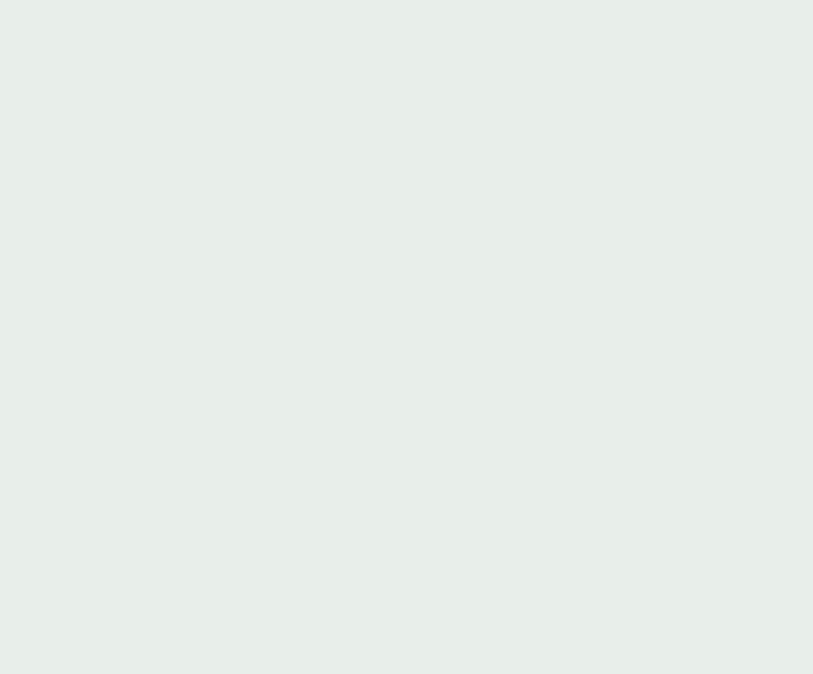
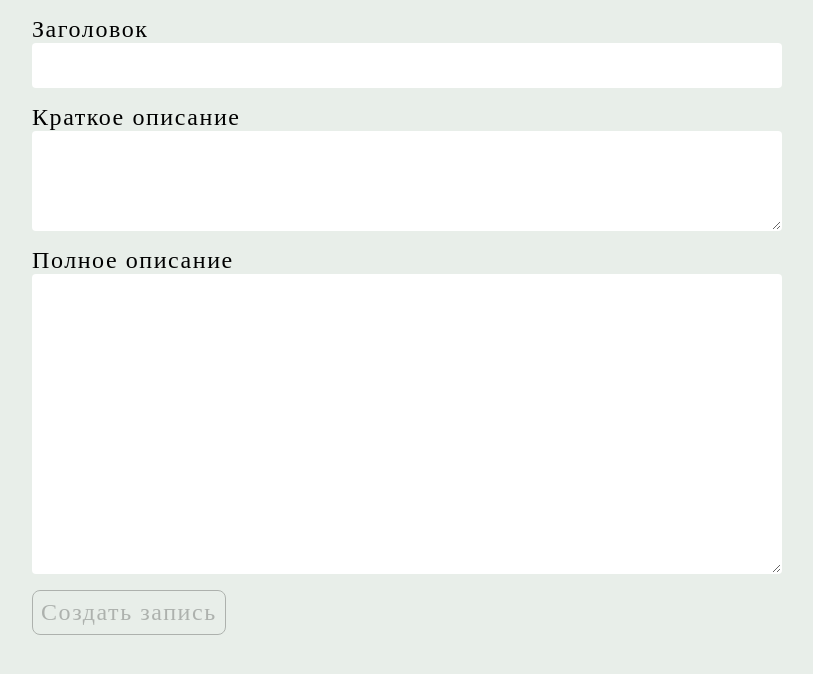
Before and after one commit to igorkondratev3/blog, a Vue app: page /create-post in a window 1280 px wide. Shown: the top 674 px of the page, without its empty margins (233-1046 px from the left). Built offline with nearby package versions, Linux system fonts and the light colour scheme; a web font is replaced by a local one.

Commit message:
add create post form

```diff
--- a/index.html
+++ b/index.html
@@ -2,6 +2,8 @@
 <html lang="ru">
   <head>
     <meta charset="UTF-8" />
+    <link rel="preconnect" href="https://fonts.googleapis.com" />
+    <link rel="preconnect" href="https://fonts.gstatic.com" crossorigin />
     <link rel="icon" href="/favicon.ico" />
     <meta name="viewport" content="width=device-width, initial-scale=1.0" />
     <title>Blog</title>
--- a/src/assets/index.css
+++ b/src/assets/index.css
@@ -1,5 +1,5 @@
-@import './styles/reset.css';
-@import './styles/font.css';
+@import "./styles/reset.css";
+@import "./styles/font.css";
 
 :root {
   --base: 100px;
@@ -21,3 +21,44 @@ body {
   min-height: 100vh;
   background-color: rgb(232, 238, 233);
 }
+
+.page {
+  display: flex;
+  flex-direction: column;
+  width: 100%;
+  min-height: 100vh;
+  padding: calc(var(--base) * 0.16);
+  font: 400 calc(var(--base) * 0.24) "Advent ProLA", "Advent ProCY";
+  letter-spacing: 0.065em;
+  color: black;
+}
+
+.base-button {
+  padding: calc(var(--base) * 0.08);
+  border: calc(var(--base) * 0.01) solid black;
+  border-radius: calc(var(--base) * 0.08);
+  text-decoration: none;
+  font: inherit;
+  letter-spacing: inherit;
+  color: inherit;
+  cursor: default;
+  text-align: center;
+  background-color: transparent;
+  transition: background-color 0.5s linear, color 0.5s linear;
+}
+
+.base-button:enabled:focus-visible,
+.base-button:enabled:hover {
+  color: white;
+  background-color: black;
+  outline: none;
+}
+
+.base-button:enabled:active {
+  box-shadow: calc(var(--base) * 0.1) calc(var(--base) * 0.05)
+    calc(var(--base) * 0.05) gray;
+}
+
+.base-button:disabled {
+  opacity: 25%;
+}
--- /dev/null
+++ b/src/components/CreatePost/postCreationForm/inputs/fullDescription.vue
@@ -0,0 +1,45 @@
+<script setup>
+defineProps({
+  value: String,
+});
+
+defineEmits(["input"]);
+</script>
+
+<template>
+  <label class="label-post">
+    Полное описание
+    <textarea
+      v-bind="$attrs"
+      class="full-post"
+      maxlength="255"
+      :value="value"
+      @input="$emit('input', $event.target.value)"
+    ></textarea>
+  </label>
+</template>
+
+<style>
+.full-post {
+  width: calc(var(--base) * 7.5);
+  height: calc(var(--base) * 3);
+  max-width: 100%;
+  max-height: calc(var(--base) * 5);
+  padding: calc(var(--base) * 0.08);
+  outline: none;
+  border: calc(var(--base) * 0.01) solid transparent;
+  border-radius: calc(var(--base) * 0.04);
+  font: inherit;
+  letter-spacing: inherit;
+  color: inherit;
+  background-color: white;
+}
+.title-post:focus-visible {
+  outline: calc(var(--base) * 0.01) solid black;
+}
+
+.label-post {
+  display: flex;
+  flex-direction: column;
+}
+</style>
--- /dev/null
+++ b/src/components/CreatePost/postCreationForm/inputs/shortDescription.vue
@@ -0,0 +1,46 @@
+<script setup>
+defineProps({
+  value: String,
+});
+
+defineEmits(["input"]);
+</script>
+
+<template>
+  <label class="label-post">
+    Краткое описание
+    <textarea
+      v-bind="$attrs"
+      class="short-post"
+      maxlength="100"
+      required
+      :value="value"
+      @input="$emit('input', $event.target.value)"
+    ></textarea>
+  </label>
+</template>
+
+<style>
+.short-post {
+  width: calc(var(--base) * 7.5);
+  height: calc(var(--base));
+  max-width: 100%;
+  max-height: calc(var(--base) * 2);
+  padding: calc(var(--base) * 0.08);
+  outline: none;
+  border: calc(var(--base) * 0.01) solid transparent;
+  border-radius: calc(var(--base) * 0.04);
+  font: inherit;
+  letter-spacing: inherit;
+  color: inherit;
+  background-color: white;
+}
+.title-post:focus-visible {
+  outline: calc(var(--base) * 0.01) solid black;
+}
+
+.label-post {
+  display: flex;
+  flex-direction: column;
+}
+</style>
--- /dev/null
+++ b/src/components/CreatePost/postCreationForm/inputs/titleInput.vue
@@ -0,0 +1,44 @@
+<script setup>
+defineProps({
+  value: String,
+});
+
+defineEmits(["input"]);
+</script>
+
+<template>
+  <label class="label-post">
+    Заголовок
+    <input
+      v-bind="$attrs"
+      class="title-post"
+      type="text"
+      maxlength="50"
+      required
+      :value="value"
+      @input="$emit('input', $event.target.value)"
+    />
+  </label>
+</template>
+
+<style>
+.title-post {
+  width: calc(var(--base) * 7.5);
+  padding: calc(var(--base) * 0.08);
+  outline: none;
+  border: calc(var(--base) * 0.01) solid transparent;
+  border-radius: calc(var(--base) * 0.04);
+  font: inherit;
+  letter-spacing: inherit;
+  color: inherit;
+  background-color: white;
+}
+.title-post:focus-visible {
+  outline: calc(var(--base) * 0.01) solid black;
+}
+
+.label-post {
+  display: flex;
+  flex-direction: column;
+}
+</style>
--- /dev/null
+++ b/src/components/CreatePost/postCreationForm/postCreationForm.vue
@@ -0,0 +1,68 @@
+<script setup>
+import TitleInput from "./inputs/titleInput.vue";
+import ShortDescription from "./inputs/shortDescription.vue";
+import FullDescription from "./inputs/fullDescription.vue";
+import { ref, computed } from "vue";
+import { useRouter } from "vue-router/composables";
+
+const title = ref("");
+const shortDescription = ref("");
+const fullDescription = ref("");
+
+const router = useRouter();
+
+const createPost = () => {
+  const date = new Date();
+  const correctDate = `${date.getFullYear()}-${
+    date.getMonth() + 1
+  }-${date.getDate()}`;
+
+  const post = {
+    title: title.value,
+    shortDescription: shortDescription.value,
+    fullDescription: fullDescription.value,
+    date: correctDate,
+    comments: [],
+  };
+
+  let posts = JSON.parse(localStorage.getItem("posts"));
+  posts ? posts.push(post) : (posts = [post]);
+  localStorage.setItem("posts", JSON.stringify(posts));
+  router.push("/");
+};
+
+const isCorrectData = computed(
+  () =>
+    Boolean(title.value) &&
+    Boolean(shortDescription.value) &&
+    title.value.length <= 50 &&
+    shortDescription.value.length <= 100 &&
+    fullDescription.value.length <= 255
+);
+</script>
+
+<template>
+  <form class="form">
+    <TitleInput v-model="title" />
+    <ShortDescription v-model="shortDescription" />
+    <FullDescription v-model="fullDescription" />
+    <button
+      class="base-button create-post-button"
+      @click.prevent="createPost"
+      :disabled="!isCorrectData"
+    >
+      Создать запись
+    </button>
+  </form>
+</template>
+
+<style>
+.form {
+  display: flex;
+  flex-direction: column;
+  justify-content: center;
+  align-items: flex-start;
+  align-self: center;
+  gap: 16px;
+}
+</style>
--- /dev/null
+++ b/src/components/StartPage/TheHeader.vue
@@ -0,0 +1,15 @@
+<script setup>
+import CreatePostButton from "@/components/common/createPostButton.vue";
+</script>
+
+<template>
+  <header class="header">
+    <CreatePostButton />
+  </header>
+</template>
+
+<style>
+.header {
+  display: flex;
+}
+</style>
--- /dev/null
+++ b/src/components/common/createPostButton.vue
@@ -0,0 +1,12 @@
+<script setup>
+import { RouterLink } from "vue-router";
+</script>
+
+<template>
+  <RouterLink to="/create-post" class="base-button lin">
+    Создать запись
+  </RouterLink>
+</template>
+
+<style>
+</style>
--- /dev/null
+++ b/src/pages/CreatePost.vue
@@ -0,0 +1,9 @@
+<script setup>
+import PostCreationForm from '@/components/CreatePost/postCreationForm/postCreationForm.vue';
+</script>
+
+<template>
+  <div class="page"><PostCreationForm /></div>
+</template>
+
+<style></style>
--- /dev/null
+++ b/src/pages/StartPage.vue
@@ -0,0 +1,10 @@
+<script setup>
+import TheHeader from "../components/StartPage/TheHeader.vue";
+</script>
+
+<template>
+  <div class="page"><TheHeader />
+</div>
+</template>
+
+<style></style>
--- a/src/router/index.js
+++ b/src/router/index.js
@@ -1,6 +1,7 @@
 import Vue from "vue";
 import VueRouter from "vue-router";
-//import HomeView from '../views/HomeView.vue'
+import StartPage from "../pages/StartPage.vue";
+import CreatePost from "../pages/CreatePost.vue";
 
 Vue.use(VueRouter);
 
@@ -8,12 +9,17 @@ const router = new VueRouter({
   mode: "history",
   base: import.meta.env.BASE_URL,
   routes: [
-    /* {
-      path: '/',
-      name: 'home',
-      component: HomeView
+    {
+      path: "/",
+      name: "startPage",
+      component: StartPage,
     },
     {
+      path: "/create-post",
+      name: "createPost",
+      component: CreatePost,
+    },
+    /*{
       path: '/about',
       name: 'about',
       // route level code-splitting
```
